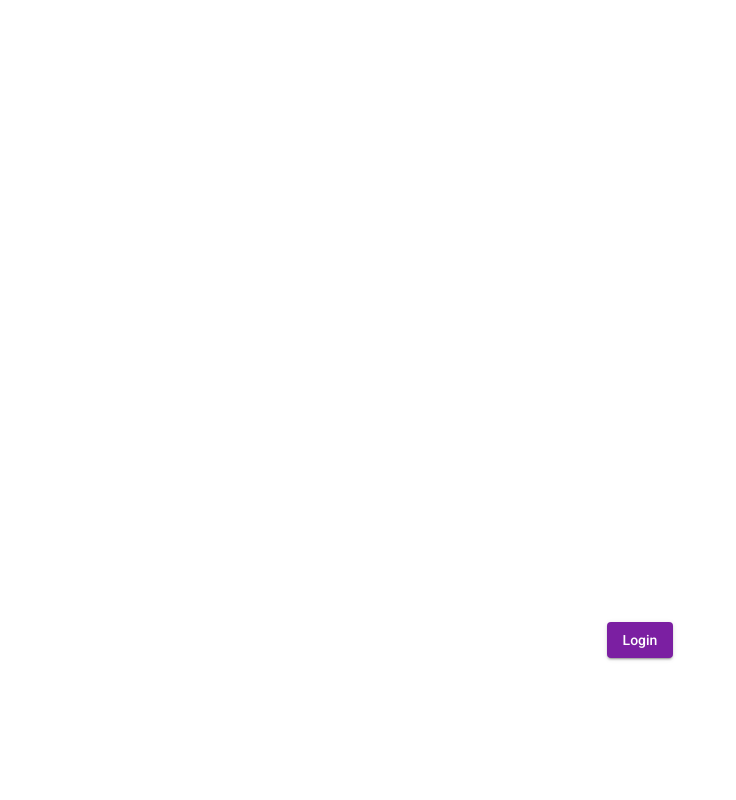
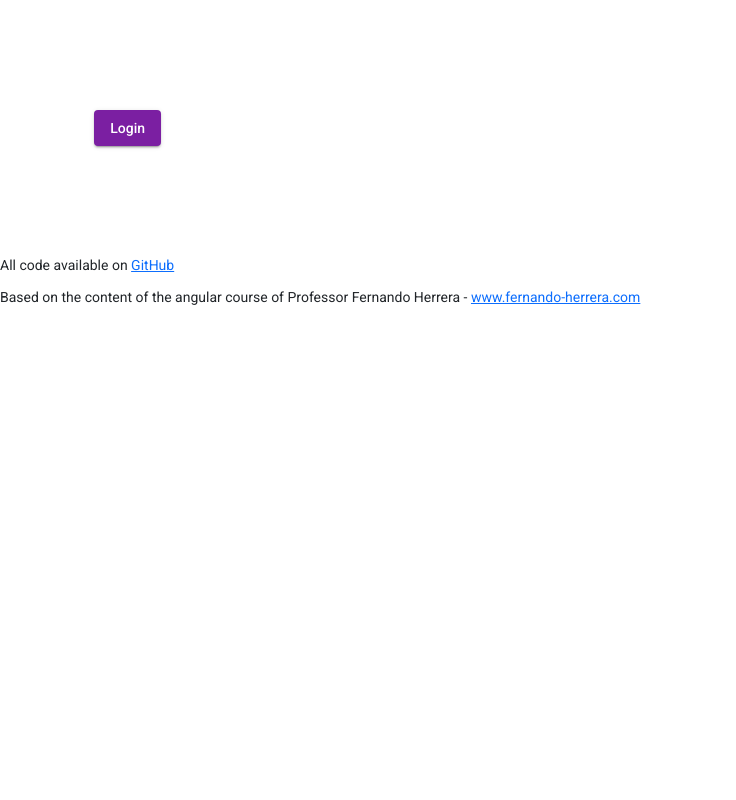
Before and after one commit to derwing/heroesapp, an Angular app: page /auth/login in a window 1280 px wide. Shown: the top 800 px of the page, without its empty margins (0-736 px from the left). Built offline with nearby package versions, Linux system fonts and the light colour scheme.

Commit message:
minor fix until finish login

```diff
--- a/src/app/app-routing.module.ts
+++ b/src/app/app-routing.module.ts
@@ -16,8 +16,8 @@ const routes: Routes = [
   {
     path: 'heroes',
     loadChildren: () => import('./heroes/heroes.module').then(m => m.HeroesModule),
-    canLoad: [AuthGuard],
-    canActivate: [AuthGuard]
+    // canLoad: [AuthGuard],
+    // canActivate: [AuthGuard]
   },
   {
     path: 'animation',
--- a/src/app/auth/pages/login/login.component.html
+++ b/src/app/auth/pages/login/login.component.html
@@ -1,4 +1,4 @@
-<mat-grid-list cols="1">
+<mat-grid-list cols="5">
     <mat-grid-tile>
         <button mat-raised-button color="primary" (click)="login()">Login</button>
     </mat-grid-tile>
```
